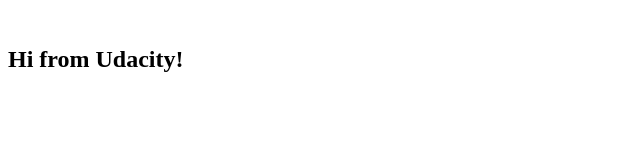
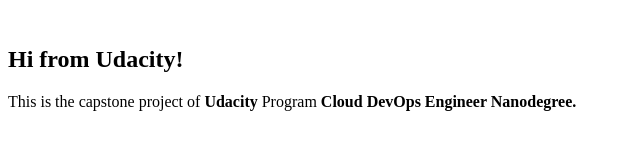
Before and after one commit to devcops-xyz/capstone-udacity, a plain HTML site: page app/index.html in a window 1280 px wide. Shown: the whole page, without its empty margins (0-640 px from the left). Drawn offline with Linux system fonts and the light colour scheme.

Commit message:
Simulate lint failure

```diff
--- a/app/index.html
+++ b/app/index.html
@@ -10,6 +10,6 @@
             <h1>Hi from Udacity!</h1>
           </header>
         </article>
-
+        <p>This is the capstone project of <strong>Udacity</strong> Program <strong>Cloud DevOps Engineer Nanodegree</script>.</p>
         </body>
 </html>
```
Also changed, not shown: 1 other file.
